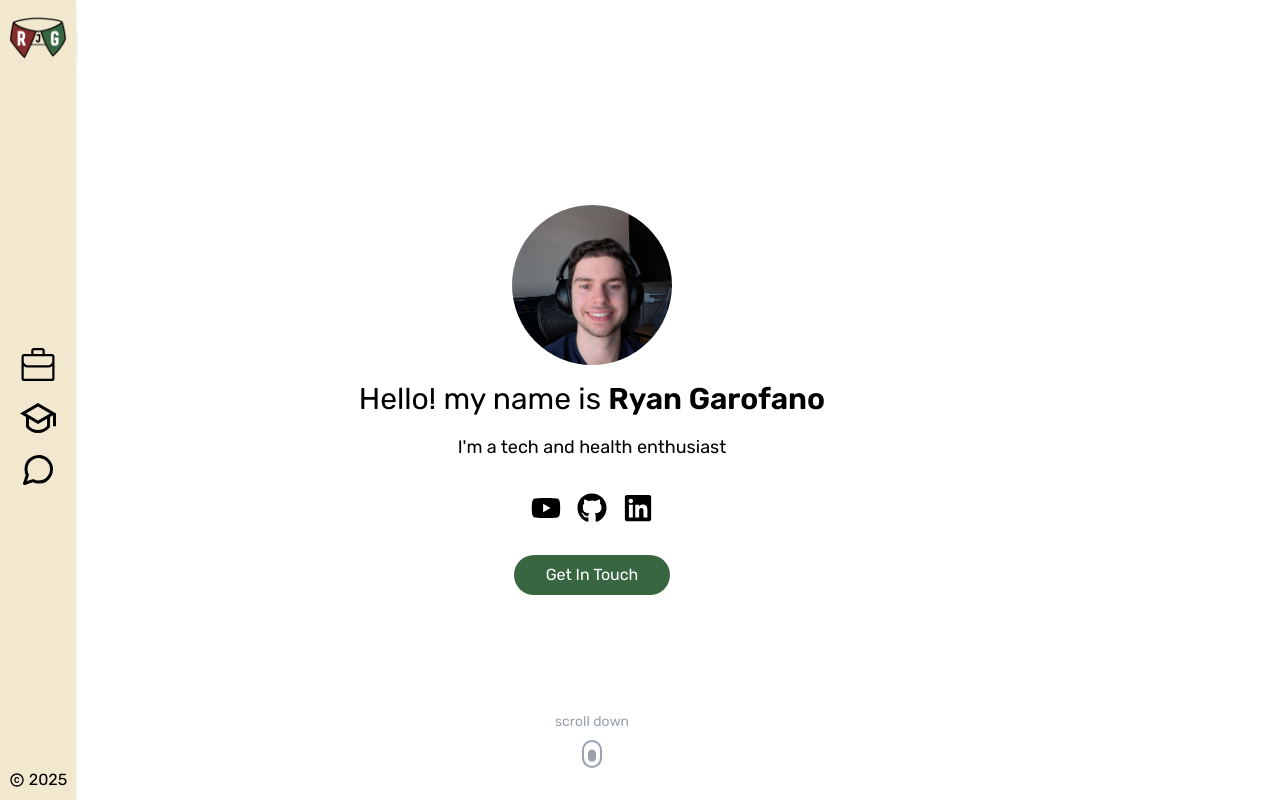
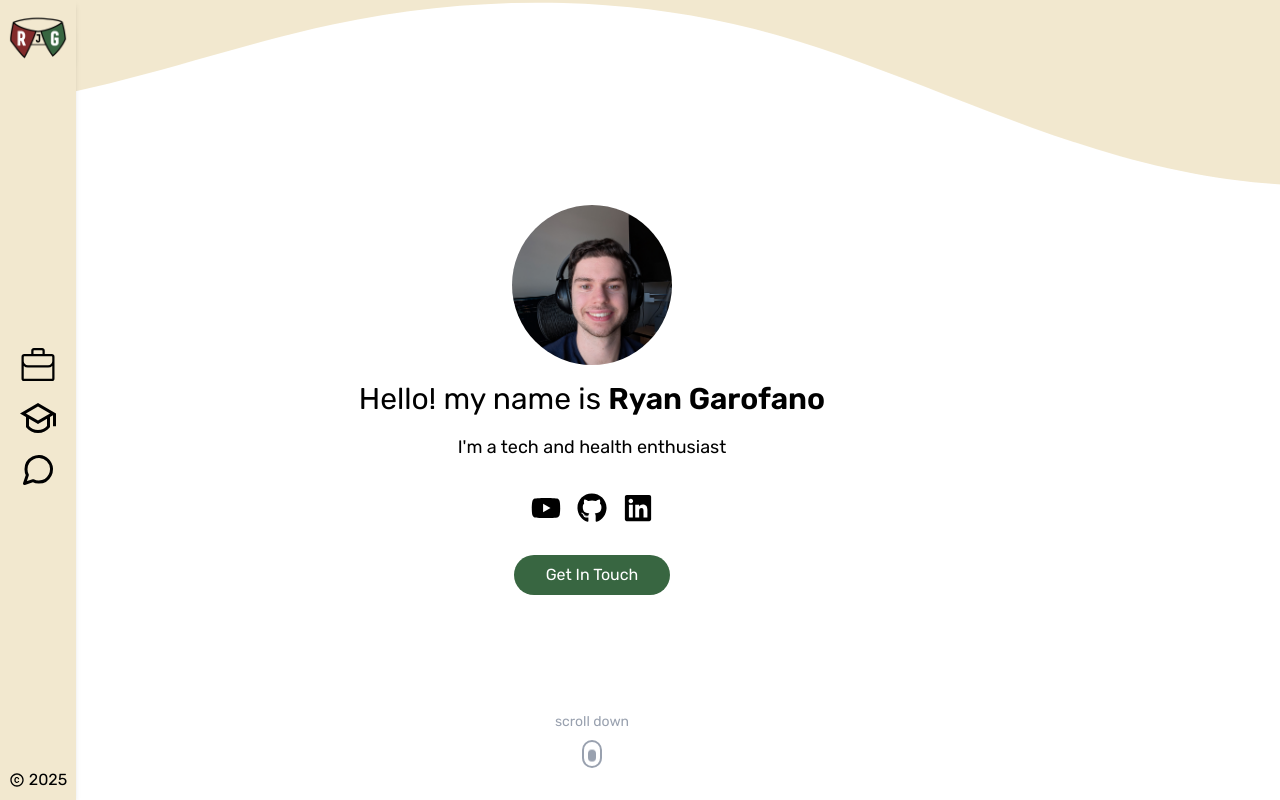
Before and after one commit to rgarofano/website, a React (Vite) app: page / in a window 1280 px wide. Built offline with nearby package versions, Linux system fonts and the light colour scheme.

Commit message:
Add wave background to home page

```diff
--- a/src/App.tsx
+++ b/src/App.tsx
@@ -2,10 +2,12 @@ import About from "./components/About";
 import Contact from "./components/Contact";
 import Home from "./components/Home";
 import Sidebar from "./components/Sidebar";
+import Wave from "./components/Wave";
 
 function App() {
     return (
         <div>
+            <Wave />
             <Sidebar />
             <main className="m-0 sm:ml-20">
                 <Home />
--- a/src/components/Button.tsx
+++ b/src/components/Button.tsx
@@ -4,7 +4,7 @@ type ButtonProps = {
 
 function Button({ text }: ButtonProps) {
     return (
-        <button className="bg-mydarkgreen text-white px-8 py-2 rounded-full hover:bg-mygreen hover:scale-105 transition-colors transition-transform">
+        <button className="bg-mydarkgreen text-white px-8 py-2 rounded-full hover:bg-mygreen hover:scale-105 transition-transform">
             {text}
         </button>
     );
--- a/src/components/Home.tsx
+++ b/src/components/Home.tsx
@@ -5,7 +5,7 @@ import SocialLinks from "./SocialLinks";
 
 function Home() {
     return (
-        <section className="min-h-screen max-w-5xl flex flex-col justify-center items-center gap-5">
+        <section className="min-h-screen max-w-5xl flex flex-col justify-center items-center gap-5 z-10">
             <div className="flex flex-col items-center gap-4">
                 <img
                     className="size-40 rounded-full object-cover"
--- a/src/components/Sidebar.tsx
+++ b/src/components/Sidebar.tsx
@@ -12,7 +12,7 @@ function Sidebar() {
     const [showMenu, setShowMenu] = useState(false);
     return (
         <>
-            <aside className={`fixed ${showMenu ? "left-0" : "left-[-5rem] sm:left-0"} top-0 bg-cream shadow-md min-h-full p-2 z-10 flex flex-col justify-between items-center transition-all`}>
+            <aside className={`fixed ${showMenu ? "left-0" : "left-[-5rem] sm:left-0"} top-0 bg-cream shadow-md min-h-full p-2 z-20 flex flex-col justify-between items-center transition-all`}>
                 <a href="#home">
                     <img className="size-15" src={Logo} alt="logo" />
                 </a>
--- /dev/null
+++ b/src/components/Wave.tsx
@@ -0,0 +1,21 @@
+function Wave() {
+  return (
+    <div className="absolute w-full h-[202px] overflow-hidden">
+      <div className="flex wave top-0 left-0 animate-wave">
+        <svg
+          data-name="Layer 1"
+          xmlns="http://www.w3.org/2000/svg"
+          viewBox="0 0 1200 120"
+          preserveAspectRatio="none"
+        >
+          <path
+            d="M321.39,56.44c58-10.79,114.16-30.13,172-41.86,82.39-16.72,168.19-17.73,250.45-.39C823.78,31,906.67,72,985.66,92.83c70.05,18.48,146.53,26.09,214.34,3V0H0V27.35A600.21,600.21,0,0,0,321.39,56.44Z"
+            className="shape-fill"
+          ></path>
+        </svg>
+      </div>
+    </div>
+  );
+}
+
+export default Wave;
--- a/src/index.css
+++ b/src/index.css
@@ -31,6 +31,24 @@ body {
     font-family: "Rubik";
 }
 
+.wave {
+    position: absolute;
+    width: 150%;
+    overflow: hidden;
+    line-height: 0;
+}
+
+.wave svg {
+    position: relative;
+    display: block;
+    width: calc(117% + 1.3px);
+    height: 202px;
+}
+
+.wave .shape-fill {
+    fill: #F2E8CF;
+}
+
 @theme {
     --color-mydarkgreen: #386641;
     --color-mygreen: #6a994e;
@@ -38,4 +56,15 @@ body {
     --color-myred: #bc4749;
     --color-cream: #f2e8cf;
     --color-linkedin: #0072b1;
+
+    --animate-wave: wave 8s ease-in-out infinite alternate;
+
+    @keyframes wave {
+        0% {
+            transform: translateX(0);
+        }
+        100% {
+            transform: translateX(-30%)
+        }
+    }
 }
```
